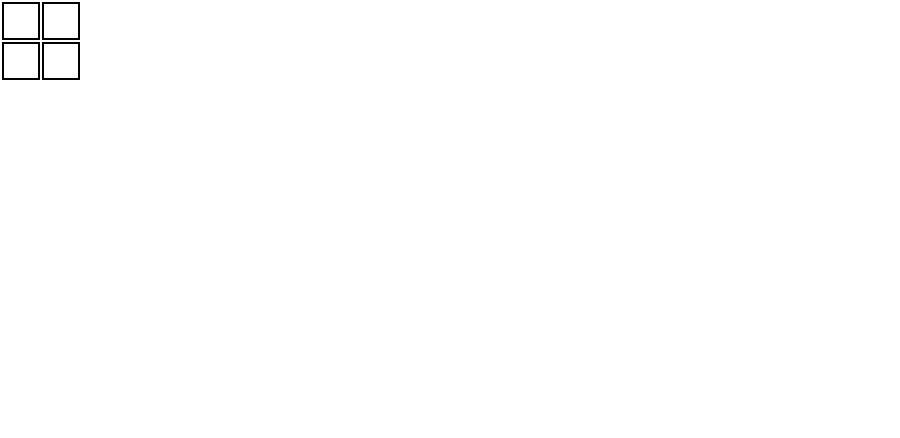
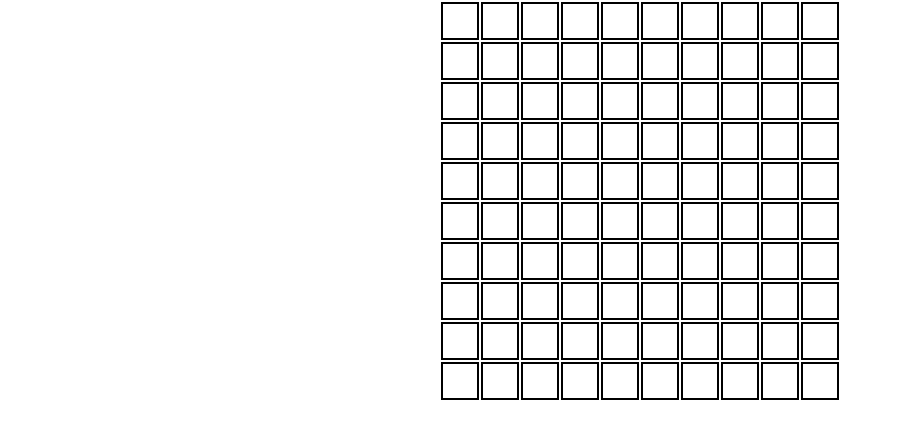
Before and after one commit to MittBrukernavn/alexandersen, a React (Create React App) app in the folder client/: page /minesweeper in a window 1280 px wide. Shown: the top 438 px of the page, without its empty margins (0-900 px from the left). Built offline with nearby package versions, Linux system fonts and the light colour scheme.

Commit message:
Added more minesweeper logic

```diff
--- a/client/src/components/minesweeper/Minesweeper.jsx
+++ b/client/src/components/minesweeper/Minesweeper.jsx
@@ -1,41 +1,88 @@
-import React, { useState } from 'react';
+import React, { useState, useEffect } from 'react';
 import styled from 'styled-components';
 
 import MinesweeperTile from './MinesweeperTile.jsx';
 
 const Wrapper = styled.div`
+`;
 
+const Table = styled.table`
+  margin: auto;
 `;
 
 const Minesweeper = (props) => {
   const [ initialized, setInitialized ] = useState(false);
-  const [ board, setBoard ] = useState([[{bomb: false, checked: false}, {bomb: false, checked: false}], [{bomb: false, checked: false}, {bomb: false, checked: false}]]);
+  const [ board, setBoard ] = useState([[]]);
 
   const clicked = (rowNumber, colNumber) => {
+    const nextBoard = [...board];
     if (!initialized) {
       setInitialized(true);
-      // set bombs
+      // set bombs in accordance to the first click
+      const bombCount = 20;
+      // generate all eligible bomb points
+      const possiblePositions = [];
+      for(let i = 0; i < board.length; i++) {
+        for(let j = 0; j < board[i].length; j++) {
+          if (i !== rowNumber || j !== colNumber) {
+            possiblePositions.push([i, j]);
+          }
+        }
+      }
+      // TODO: randomly shuffle
 
+      // pick the first positions of the randomized list, and set them to be bombs
+      for(let i = 0; i < bombCount; i++) {
+        const [y, x] = possiblePositions[i];
+        nextBoard[y][x].bomb = true;
+        for(let m = -1; m <= 1; m++) {
+          for(let n = -1; n <=1; n++) {
+            const ny = y + m;
+            const nx = x + n;
+            if (ny >= 0 && ny < nextBoard.length && nx >= 0 && nx < nextBoard[ny].length) {
+              nextBoard[y+m][x+n].num++;
+            }
+          }
+        }
+      }
       console.log('Initialized');
     }
+    nextBoard[rowNumber][colNumber].checked = true;
+    setBoard(nextBoard);
   };
 
+  useEffect(()=>{
+    const rowCount = 10;
+    const colCount = 10;
+    const newBoard = [];
+    for(let i = 0; i < rowCount; i++) {
+      const thisRow = [];
+      for(let j = 0; j < colCount; j++) {
+        thisRow.push({bomb: false, checked: false, num: 0});
+      }
+      newBoard.push(thisRow);
+    }
+    setBoard(newBoard);
+  }, []);
+
   return (
-    <table>
+    <Wrapper>
+      <Table>
         <tbody>
           {
             board.map((row, rowNumber) => (
               <tr key={rowNumber}>
                 {row.map((tile, colNumber) => {
-                const { bomb, checked } = tile;
-                return <MinesweeperTile key={colNumber} bomb={bomb} tested={checked} onClick={()=>clicked(rowNumber, colNumber)} />;
+                  const { bomb, checked, num } = tile;
+                  return <MinesweeperTile key={colNumber} bomb={bomb} tested={checked} num={num} onClick={()=>clicked(rowNumber, colNumber)} />;
                 })}
               </tr>
             ))
 
           }
         </tbody>
-    </table>
+      </Table>
+    </Wrapper>
   );
 }
 
--- a/client/src/components/minesweeper/MinesweeperTile.jsx
+++ b/client/src/components/minesweeper/MinesweeperTile.jsx
@@ -5,14 +5,18 @@ const Wrapper = styled.td`
   width: 2em;
   height: 2em;
   border: 2px solid black;
-  background-color: ${props => props.tested ? 'blue' : 'white' };
+  background-color: ${props => props.tested ? 'cyan' : 'white' };
   ${props => props.bomb && props.tested ? 'background-color: red;' : null}
 `;
 
 const MinesweeperTile = props => {
-  const { tested, bomb, onClick } = props;
+  const { tested, bomb, num, onClick } = props;
 
-  return <Wrapper tested={tested} bomb={bomb} onClick={onClick} />;
+  return (
+    <Wrapper tested={tested} bomb={bomb} onClick={onClick}>
+      {tested && !bomb && num > 0 ? num : null }
+    </Wrapper>
+  );
 }
 
 export default MinesweeperTile;
```
Lines whose indentation alone changed are shown as unchanged.
